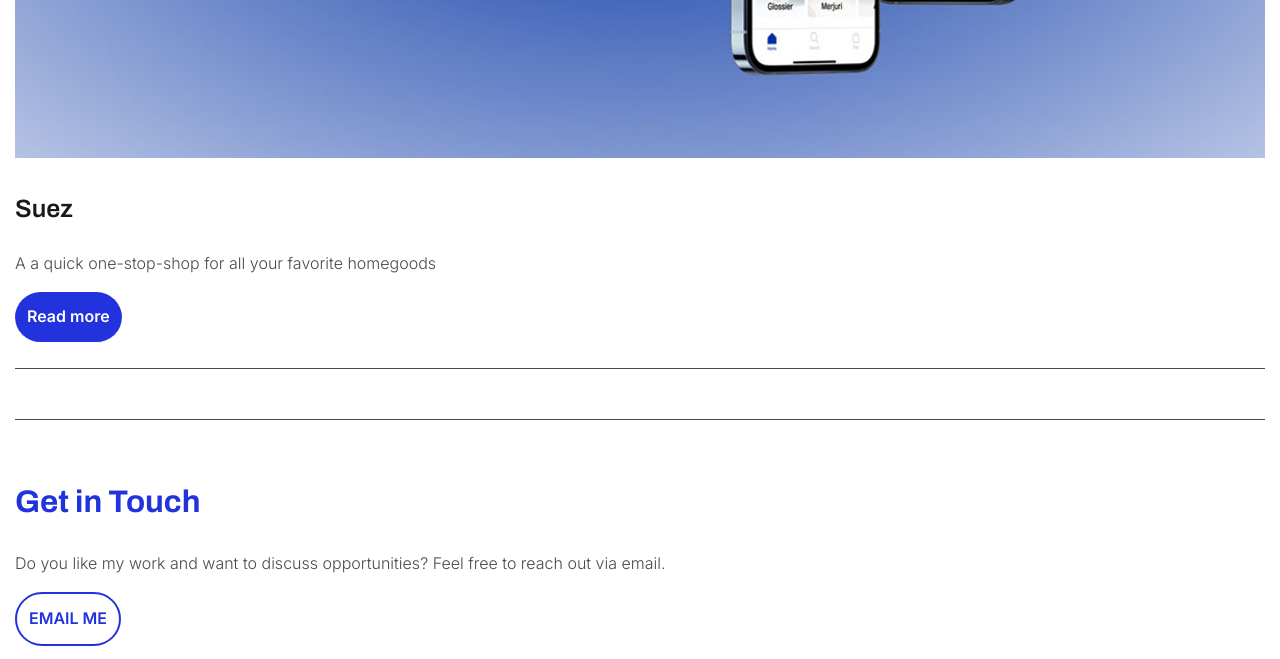
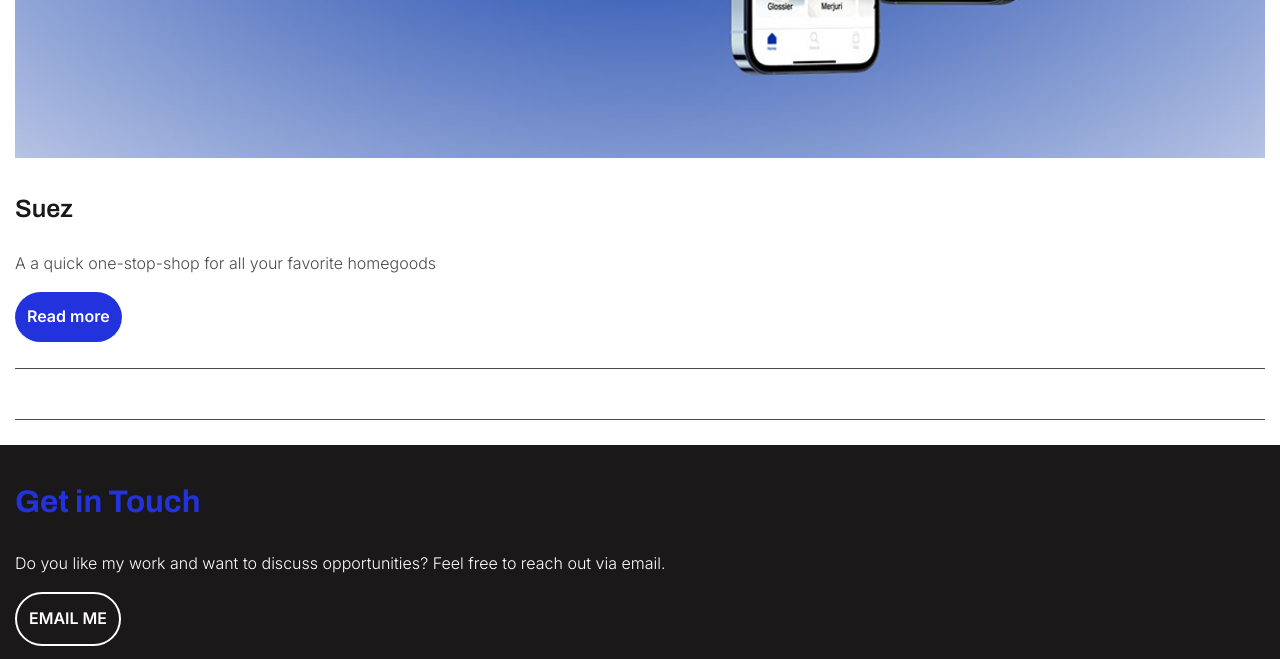
Before and after one commit to calamanstina/Portfolio-Site, a plain HTML site: page index.html in a window 1280 px wide. Shown: the part 1875-2534 px from the top of the page. Drawn offline with nearby package versions, Linux system fonts and the light colour scheme.

Commit message:
update footer background and text colors

```diff
--- a/CSS/style.css
+++ b/CSS/style.css
@@ -149,9 +149,9 @@ Contact Button
 */
 .button.contact {
   background-color: transparent;
-  color: #2232DD;
+  color: #ffffff;
   text-transform: uppercase;
-  border: 2px solid #2232DD;
+  border: 2px solid #ffffff;
 }
 
 .button.contact:hover {
@@ -205,9 +205,10 @@ main {
   padding-top: 133px;
 }
 footer {
-  background-color: #ffffff;
+  background-color: #1A1818;
   text-align: left;
   padding: 10px 0;
+  color: #ffffff;
 }
 footer > ul {
   list-style-type: none;
```
